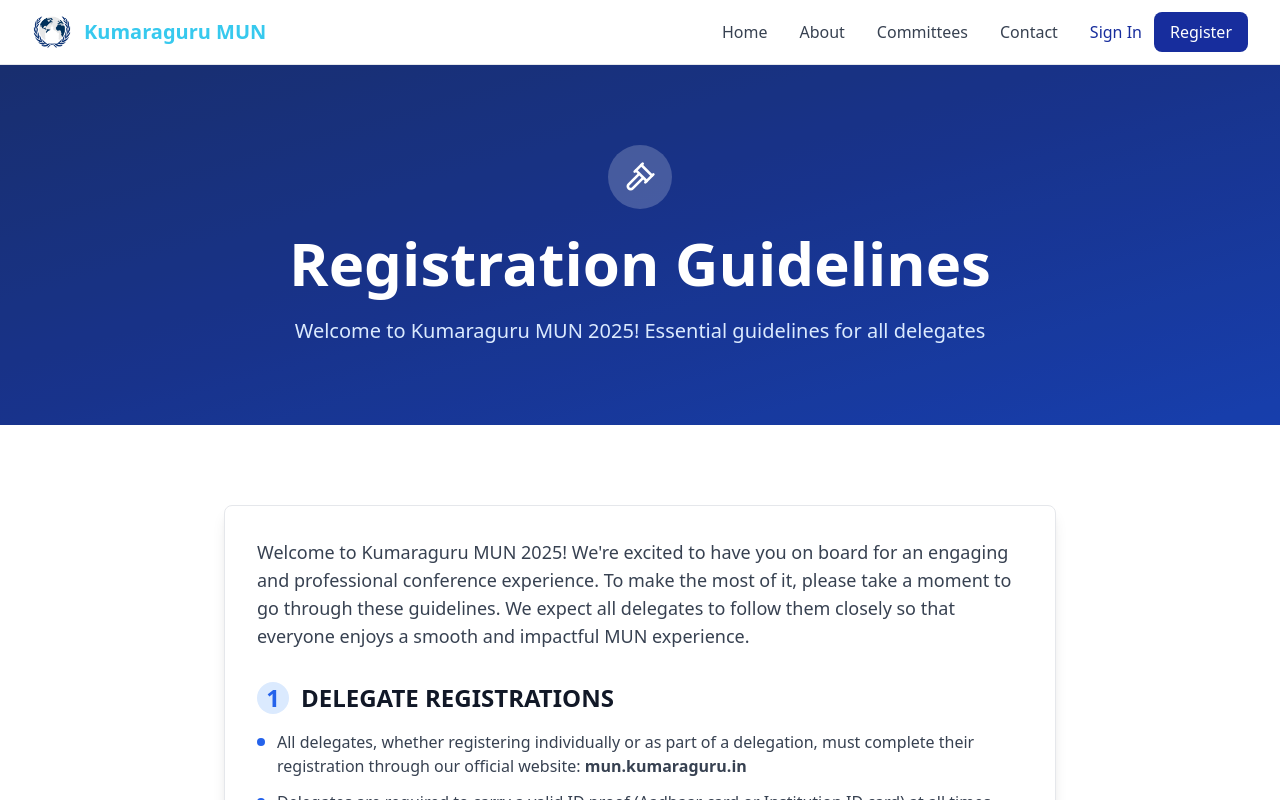
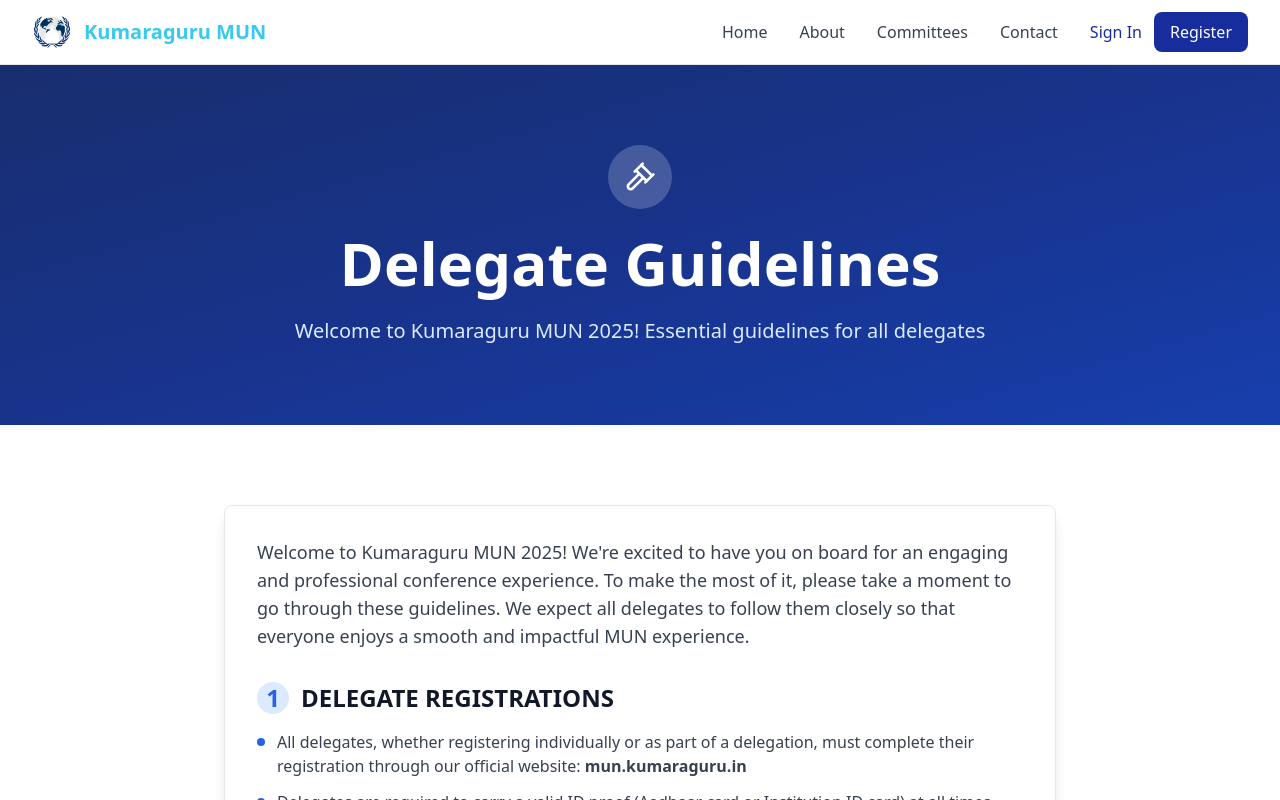
Before and after one commit to kmun-cbe/frontend, a React (Vite) app: page /delegate-guidelines in a window 1280 px wide. Shown: the top 800 px of the page. Built offline with nearby package versions, Linux system fonts and the light colour scheme; no server answers.

Commit message:
title change

```diff
--- a/src/App.tsx
+++ b/src/App.tsx
@@ -13,7 +13,6 @@
 import Resources from './pages/Resources';
 import PrivacyPolicy from './pages/PrivacyPolicy';
 import DelegateGuidelines from './pages/DelegateGuidelines';
-import TermsOfService from './pages/TermsOfService';
 import Login from './pages/Auth/Login';
 import Register from './pages/Auth/Register';
 import Error404 from './pages/Error404';
@@ -122,7 +121,6 @@
             <Route path="/resources" element={<Layout><Resources /></Layout>} />
             <Route path="/privacy-policy" element={<Layout><PrivacyPolicy /></Layout>} />
             <Route path="/delegate-guidelines" element={<Layout><DelegateGuidelines /></Layout>} />
-            <Route path="/terms-of-service" element={<Layout><TermsOfService /></Layout>} />
             <Route path="/login" element={<Layout><Login /></Layout>} />
             <Route path="/register" element={<Layout><Register /></Layout>} />
 
--- a/src/pages/Auth/Register.tsx
+++ b/src/pages/Auth/Register.tsx
@@ -951,10 +951,6 @@
                   />
                   <label htmlFor="terms" className="ml-2 block text-sm text-gray-900">
                     I agree to the{' '}
-                    <Link to="/terms-of-service" className="text-blue-800 hover:text-blue-900">
-                      Terms and Conditions
-                    </Link>
-                    ,{' '}
                     <Link to="/delegate-guidelines" className="text-blue-800 hover:text-blue-900">
                       Delegate Guidelines
                     </Link>
--- a/src/pages/DelegateGuidelines.tsx
+++ b/src/pages/DelegateGuidelines.tsx
@@ -31,7 +31,7 @@
             <div className="inline-flex items-center justify-center w-16 h-16 bg-white/20 rounded-full mb-6">
               <Gavel className="w-8 h-8" />
             </div>
-            <h1 className="text-4xl md:text-6xl font-bold mb-6">Registration Guidelines</h1>
+            <h1 className="text-4xl md:text-6xl font-bold mb-6">Delegate Guidelines</h1>
             <p className="text-xl text-blue-100 max-w-3xl mx-auto">
               Welcome to Kumaraguru MUN 2025! Essential guidelines for all delegates
             </p>
```
